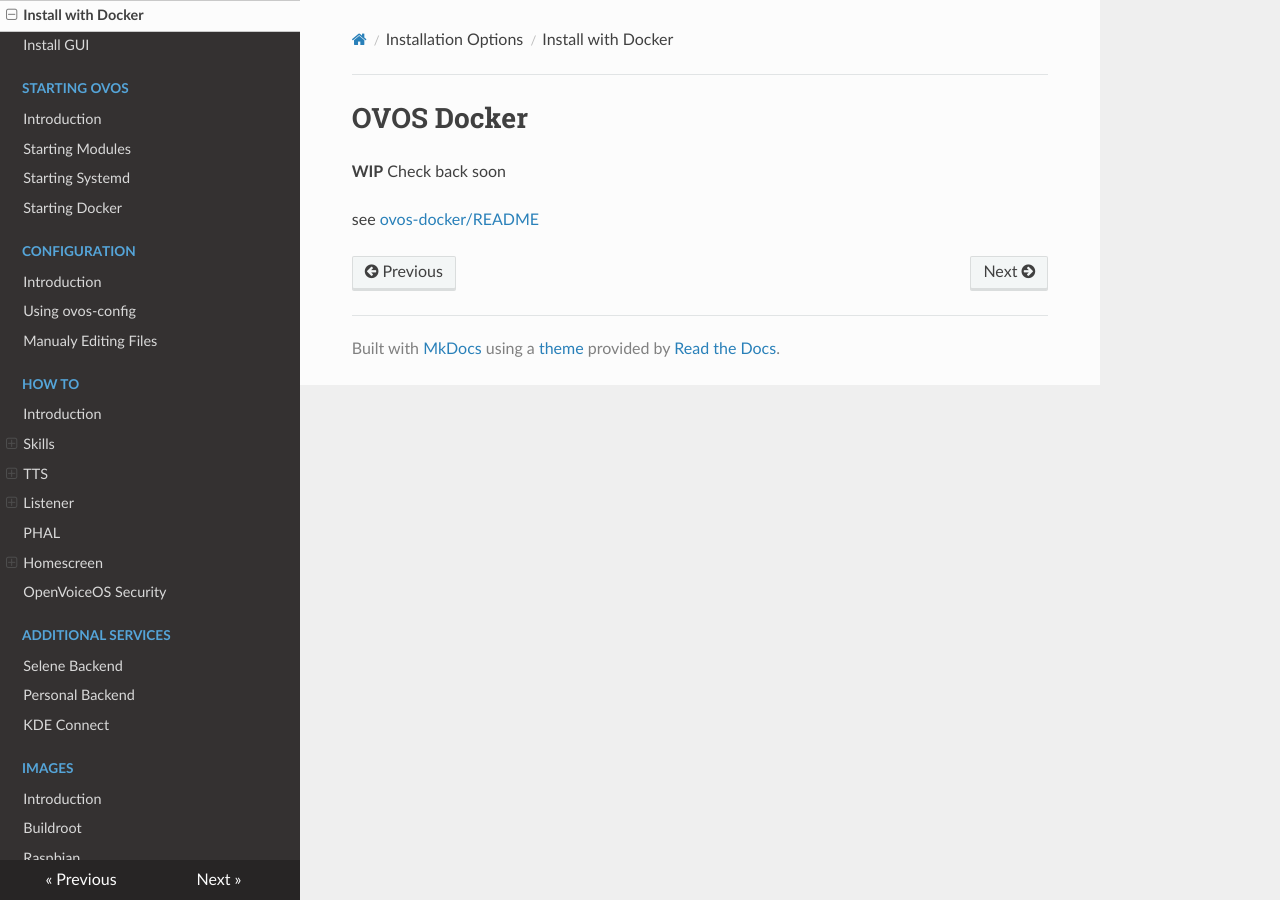
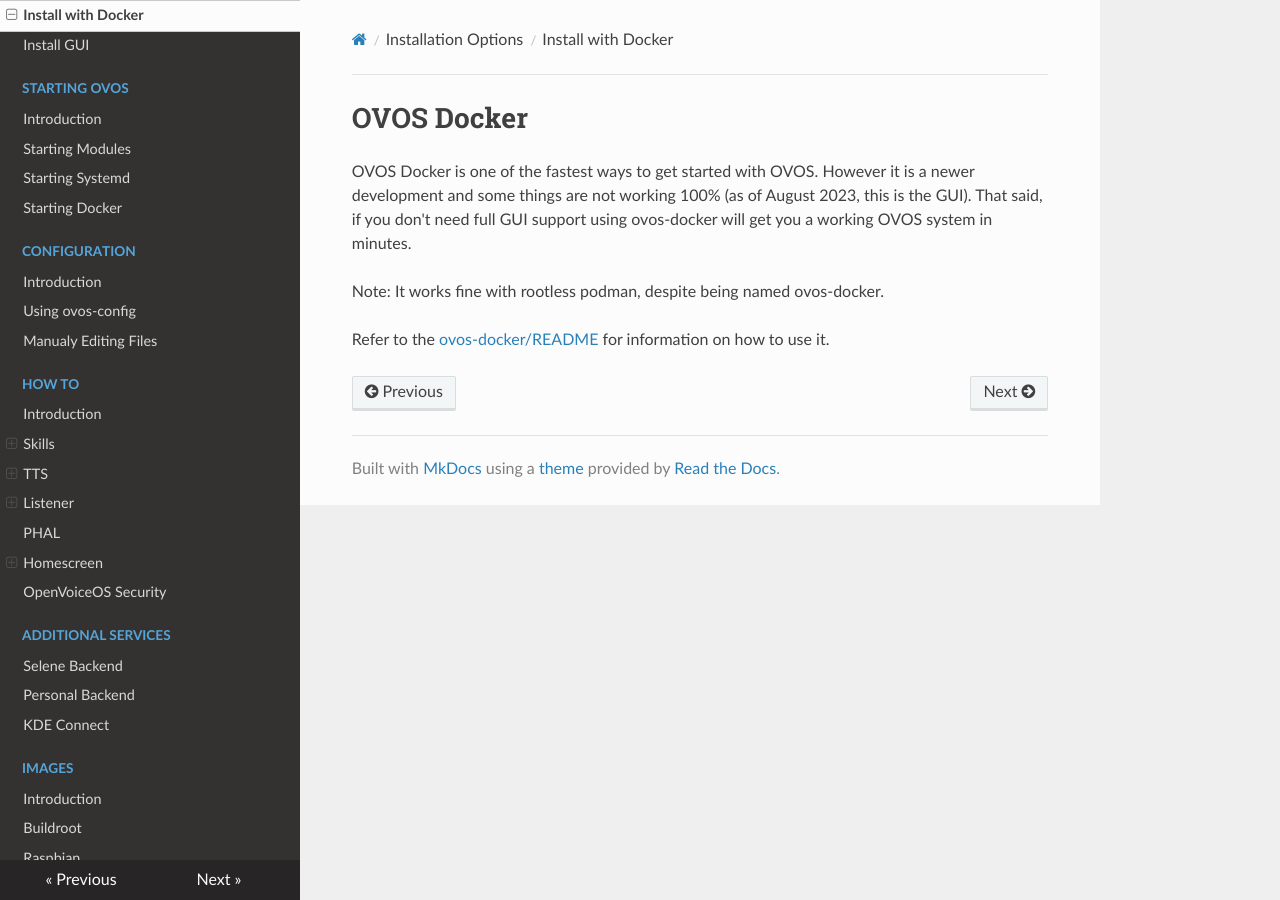
Before and after one commit to OpenVoiceOS/community-docs, an MkDocs documentation site: the page built from docs/install_ovos_docker.md, in a window 1280 px wide. Built offline with MkDocs 1.6.1, drawn with Linux system fonts in a browser that asks for light colours; nearby versions of some CDN libraries.

Commit message:
Update ovos-docker documentation to more strongly point users toward it. (#72)
Suggested from chats

```diff
--- a/docs/install_ovos_docker.md
+++ b/docs/install_ovos_docker.md
@@ -1,5 +1,13 @@
 # OVOS Docker
 
-**WIP**  Check back soon
+OVOS Docker is one of the fastest ways to get started with OVOS. However it is
+a newer development and some things are not working 100% (as of August 2023,
+this is the GUI). That said, if you don't need full GUI support using
+ovos-docker will get you a working OVOS system in minutes.
 
-see [ovos-docker/README](https://github.com/OpenVoiceOS/ovos-docker/blob/dev/README.md)
+Note: It works fine with rootless podman, despite being named ovos-docker.
+
+
+Refer to the
+[ovos-docker/README](https://github.com/OpenVoiceOS/ovos-docker/blob/dev/README.md)
+for information on how to use it.
```
